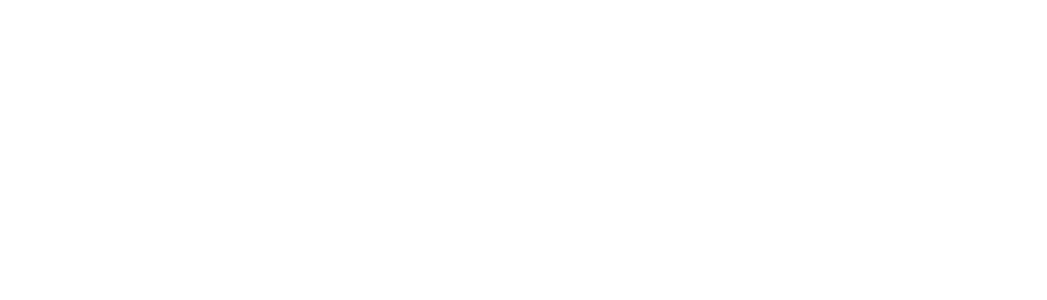
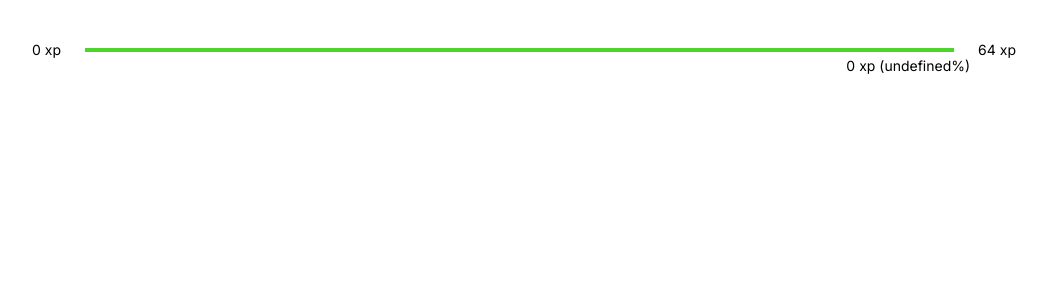
Before and after one commit to paulopariz/Movue.it, a Nuxt app: page / in a window 1280 px wide. Shown: the top 300 px of the page, without its empty margins (116-1163 px from the left). Built offline with nearby package versions, Linux system fonts and the light colour scheme.

Commit message:
component ExperienceBar

```diff
--- /dev/null
+++ b/components/atoms/ExperienceBar.vue
@@ -0,0 +1,27 @@
+<template>
+  <header class="pb-10 flex items-center">
+    <p class="text-sm">{{ `${xp.start} xp` }}</p>
+
+    <div class="mx-4 lg:mx-6 flex-1 bg-gray-line h-1 rounded-md">
+      <div class="relative bg-green h-1" :style="{ width: `${currentXpPercentage}%` }">
+        <p class="text-sm absolute -right-4 w-max top-2">
+          {{ `${xp.current} xp (${currentXpPercentage}%)` }}
+        </p>
+      </div>
+    </div>
+
+    <p class="text-sm">{{ `${xp.end} xp` }}</p>
+  </header>
+</template>
+
+<script lang="ts">
+import Vue from "vue";
+import { mapState, mapGetters } from "vuex";
+
+export default Vue.extend({
+  computed: {
+    ...mapState("Challenges", ["xp"]),
+    ...mapGetters("Challenges", ["currentXpPercentage"]),
+  },
+});
+</script>
--- a/layouts/default.vue
+++ b/layouts/default.vue
@@ -1,3 +1,19 @@
 <template>
-  <Nuxt />
+  <div class="min-h-screen max-w-5xl mx-auto flex flex-col px-5 py-8 md:py-10">
+    <ExperienceBar />
+    <Nuxt />
+  </div>
 </template>
+
+<script lang="ts">
+import Vue from "vue";
+import ExperienceBar from "~/components/atoms/ExperienceBar.vue";
+
+export default Vue.extend({
+  name: "Default",
+
+  components: {
+    ExperienceBar,
+  },
+});
+</script>
```
